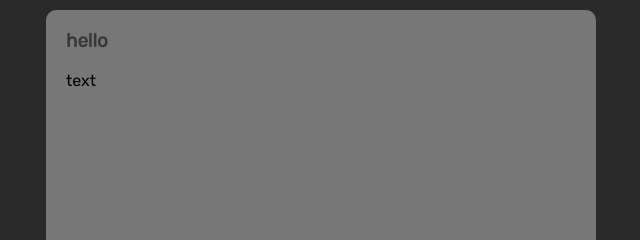
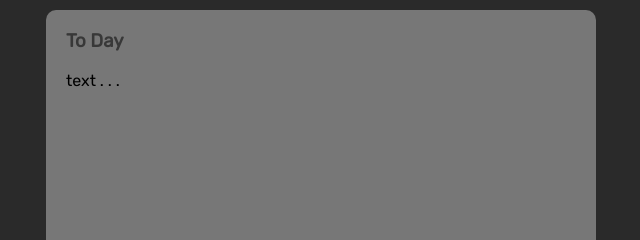
Before and after one commit to Hanieh-Sadeghi/learning-animation-CSS, a plain HTML site: page index.html in a window 1280 px wide. Shown: the top 240 px of the page, 319-959 px from the left. Drawn offline with Linux system fonts and the light colour scheme.

Commit message:
add change

```diff
--- a/index.html
+++ b/index.html
@@ -9,10 +9,10 @@
   <body>
     <div class="conterinr">
       <div class="main">
-        <h3>hello</h3>
+        <h3>To Day</h3>
         <br>
         <div class="main2">
-          <p>text</p>
+          <p>text . . . </p>
         </div>
       </div>
     </div>
@@ -44,6 +44,7 @@
             <p>text</p>
           </div>
         </div>
+
       </div>
   </body>
 </html>
```
